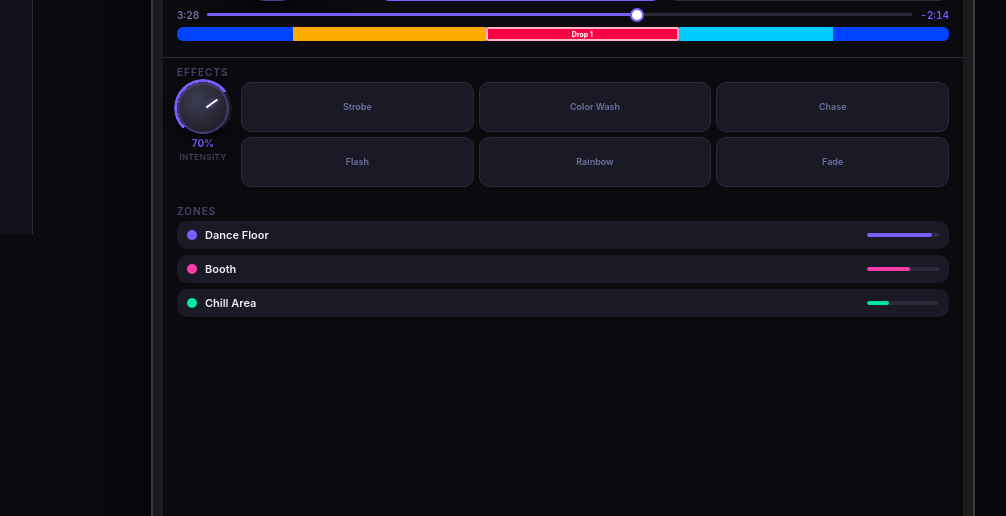
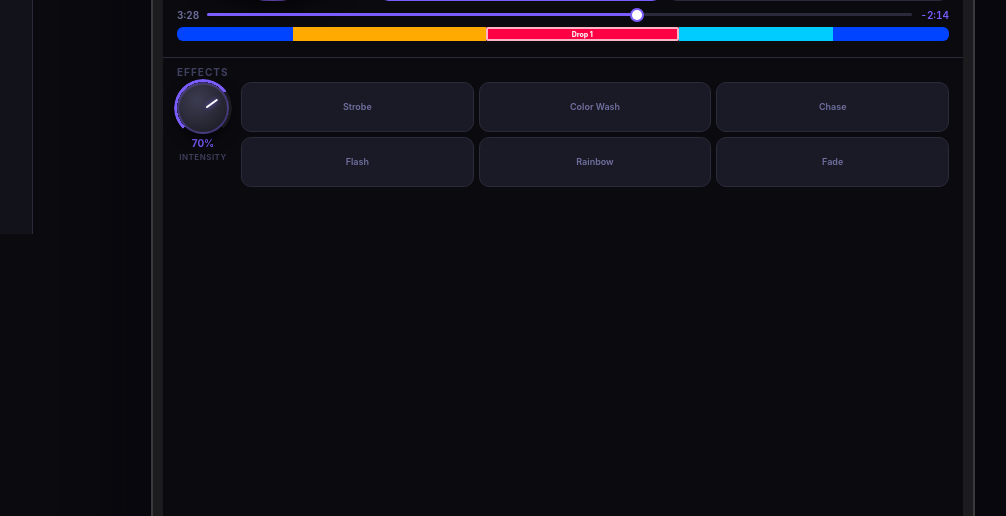
Before and after one commit to nefritzler/volmax, a Python web app: template templates/performance.html in a window 1280 px wide. Shown: the part 566-1082 px from the top of the page, without its empty margins (187-1193 px from the left). Run offline with Jinja, Linux system fonts and the light colour scheme; the template is opened without the code that fills it, so the values that code supplies are empty.

Commit message:
Live tab: remove zones section
Zones moved to advanced settings for later — removed HTML, CSS,
and JS (zone level slider interaction) from the Live tab entirely.

Co-Authored-By: Claude Sonnet 4.6 <noreply@anthropic.com>

```diff
--- a/templates/performance.html
+++ b/templates/performance.html
@@ -374,36 +374,6 @@
 /* FX pad active & pressing states */
 .fx-pad.active { background: rgba(60,120,255,0.22); border-color: rgba(60,120,255,0.9); box-shadow: 0 0 10px rgba(60,120,255,0.45); }
 .fx-pad.pressing        { transform: scale(0.94); opacity: 0.8; transition: transform 0.05s; }
-
-/* Zone slider cursor */
-.zone-level-bar { cursor: ew-resize; }
-
-/* ── Zone Bars ─── */
-.zone-bars {
-  padding: 0 14px 16px;
-  display: flex;
-  flex-direction: column;
-  gap: 6px;
-}
-
-.zone-bar {
-  display: flex;
-  align-items: center;
-  gap: 8px;
-  background: var(--surface2);
-  border-radius: 10px;
-  padding: 7px 10px;
-}
-
-.zone-color { width: 10px; height: 10px; border-radius: 50%; }
-.zone-name  { font-size: 11px; font-weight: 600; color: var(--text); flex: 1; }
-.zone-level-bar {
-  width: 72px; height: 4px;
-  background: var(--border);
-  border-radius: 2px;
-  overflow: hidden;
-}
-.zone-fill { height: 100%; border-radius: 2px; }
 </style>
 </head>
 <body>
@@ -548,26 +518,6 @@
             </div>
           </div>
 
-          <!-- ── Zones ── -->
-          <div class="section-label">Zones</div>
-          <div class="zone-bars">
-            <div class="zone-bar">
-              <div class="zone-color" style="background:#7b5cff"></div>
-              <div class="zone-name">Dance Floor</div>
-              <div class="zone-level-bar" id="zone-bar-0" onmousedown="startZoneDrag(event,0)"><div class="zone-fill" id="zone-fill-0" style="width:90%;background:#7b5cff"></div></div>
-            </div>
-            <div class="zone-bar">
-              <div class="zone-color" style="background:#ff3cac"></div>
-              <div class="zone-name">Booth</div>
-              <div class="zone-level-bar" id="zone-bar-1" onmousedown="startZoneDrag(event,1)"><div class="zone-fill" id="zone-fill-1" style="width:60%;background:#ff3cac"></div></div>
-            </div>
-            <div class="zone-bar">
-              <div class="zone-color" style="background:#00e5a0"></div>
-              <div class="zone-name">Chill Area</div>
-              <div class="zone-level-bar" id="zone-bar-2" onmousedown="startZoneDrag(event,2)"><div class="zone-fill" id="zone-fill-2" style="width:30%;background:#00e5a0"></div></div>
-            </div>
-          </div>
-
         </div><!-- /phone-screen -->
       </div><!-- /phone-frame -->
 
@@ -689,35 +639,6 @@ function toggleFx(pad) {
   document.addEventListener('mouseup', function() { isDragging = false; });
 })();
 
-// ── Zone Level Sliders ──────────────────────────────────────────
-(function() {
-  var activeZone = null;
-
-  function setZoneLevel(idx, e) {
-    var bar = document.getElementById('zone-bar-' + idx);
-    var fill = document.getElementById('zone-fill-' + idx);
-    var rect = bar.getBoundingClientRect();
-    var pct = Math.max(0, Math.min(1, (e.clientX - rect.left) / rect.width));
-    fill.style.width = (pct * 100) + '%';
-  }
-
-  for (var i = 0; i < 3; i++) {
-    (function(idx) {
-      document.getElementById('zone-bar-' + idx).addEventListener('mousedown', function(e) {
-        activeZone = idx;
-        setZoneLevel(idx, e);
-        e.preventDefault();
-      });
-    })(i);
-  }
-
-  document.addEventListener('mousemove', function(e) {
-    if (activeZone === null) return;
-    setZoneLevel(activeZone, e);
-  });
-
-  document.addEventListener('mouseup', function() { activeZone = null; });
-})();
 </script>
 </body>
 </html>
```
